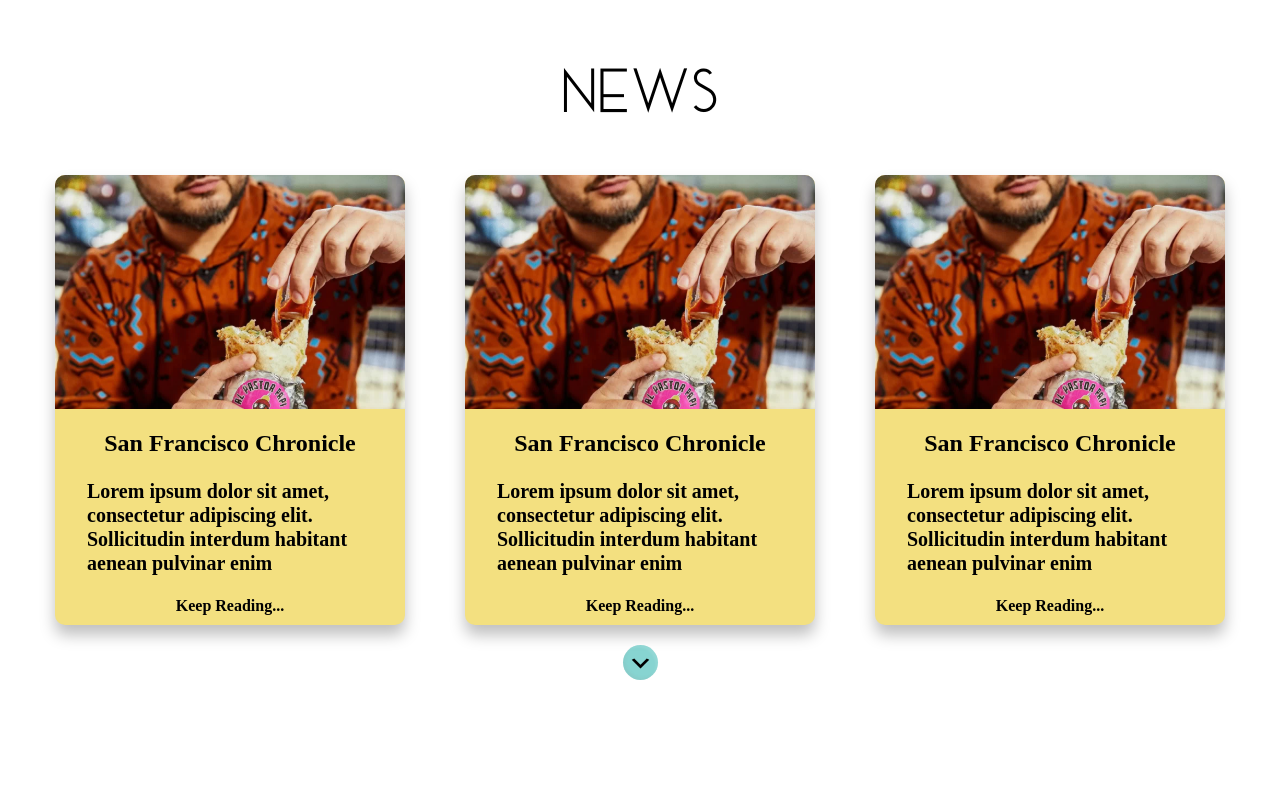
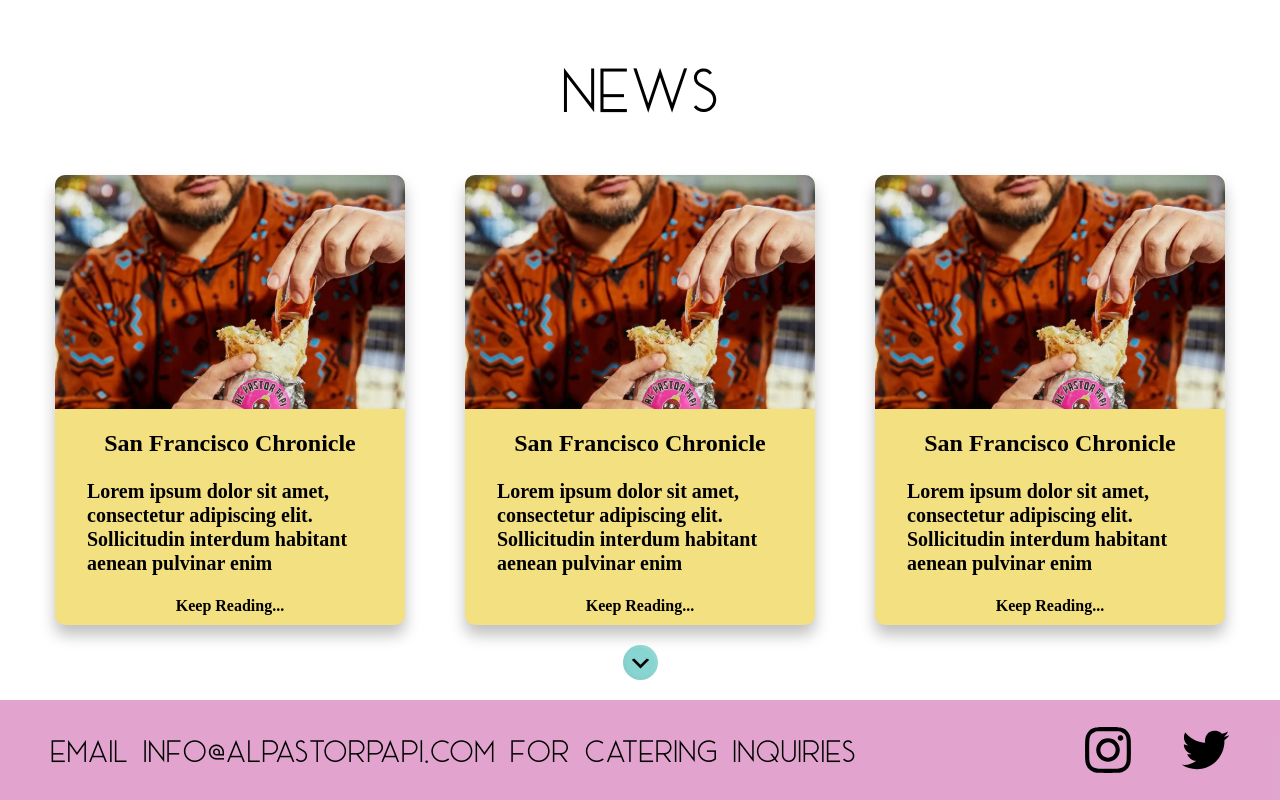
Before and after one commit to mikegv/Al-Pastor-Papi, a React (Create React App) app: page / in a window 1280 px wide. Shown: the part 3074-3874 px from the top of the page. Before the commit the page ends 3774 px from the top, so only its background shows below. Built offline with nearby package versions, Linux system fonts and the light colour scheme; a web font is replaced by a local one.

Commit message:
feat(footer):added footer

```diff
--- a/src/App.js
+++ b/src/App.js
@@ -5,6 +5,7 @@ import Gallery from './components/gallery/Gallery';
 import Location from './components/location/Location';
 import Menu from './components/menu/Menu';
 import News from './components/news/News';
+import Footer from './components/footer/Footer';
 
 function App() {
   return (
@@ -15,6 +16,7 @@ function App() {
       <Location />
       <Menu />
       <News />
+      <Footer />
     </div>
   );
 }
--- /dev/null
+++ b/src/components/footer/Footer.css
@@ -0,0 +1,19 @@
+.footer{
+    height: 100px;
+    width: 100%;
+    background-color: rgba(198, 75, 160, .5);
+    display:flex;
+    justify-content: space-between;
+    align-items: center;
+    padding: 0px 50px 0px 50px;
+}
+.footer p{
+    font-family: AceSans-Demo;
+    font-size: 32px;
+}
+.footer div{
+    display:flex;
+}
+.footer div img{
+    margin-left: 50px;
+}
--- /dev/null
+++ b/src/components/footer/Footer.js
@@ -0,0 +1,18 @@
+import './Footer.css'
+import React from 'react';
+import InstaLogo from '../../images/instagram-logo.svg'
+import TwitterLogo from '../../images/twitter-logo.svg'
+
+const Footer = () => {
+    return (
+        <div className='footer'>
+            <p>Email INFO@ALPASTORPAPI.COM FOR CATERING INQUIRIES </p>
+            <div>
+            <img src={InstaLogo} alt='Instagram logo link' />
+            <img src={TwitterLogo} alt='Twitter logo link' />
+            </div>
+        </div>
+    );
+};
+
+export default Footer;
```
